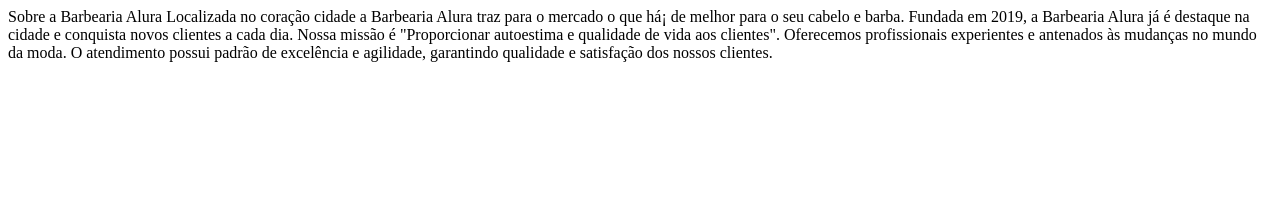
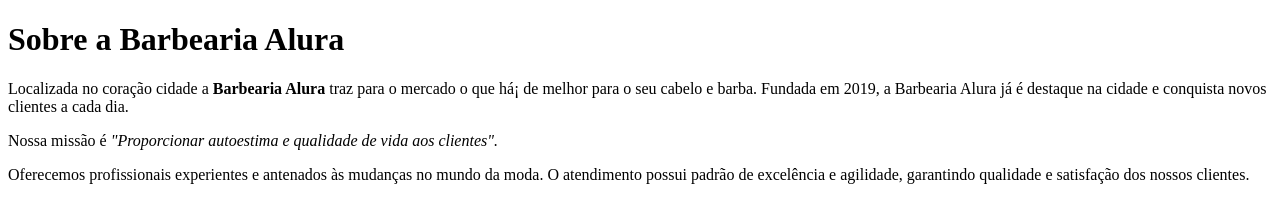
Before and after one commit to ThiagoHasab/1-c-P.C-Thiago-Bastos, a plain HTML site: page index.html in a window 1280 px wide. Drawn offline with Linux system fonts and the light colour scheme.

Commit message:
04/10/2022

```diff
--- a/index.html
+++ b/index.html
@@ -6,9 +6,9 @@
 	<title>BARBEARIA ALURA</title>
 </head>
 <body>
-	Sobre a Barbearia Alura
-Localizada no coração cidade a Barbearia Alura traz para o mercado o que há¡ de melhor para o seu cabelo e barba. Fundada em 2019, a Barbearia Alura já é destaque na cidade e conquista novos clientes a cada dia.
-Nossa missão é "Proporcionar autoestima e qualidade de vida aos clientes".
+	<h1>Sobre a Barbearia Alura</h1>
+</p>Localizada no coração cidade a <strong>Barbearia Alura</strong> traz para o mercado o que há¡ de melhor para o seu cabelo e barba. Fundada em 2019, a Barbearia Alura já é destaque na cidade e conquista novos clientes a cada dia.</p>
+<p>Nossa missão é <i>"Proporcionar autoestima e qualidade de vida aos clientes".</i></p>
 Oferecemos profissionais experientes e antenados às mudanças no mundo da moda. O atendimento possui padrão de excelência e agilidade, garantindo qualidade e satisfação dos nossos clientes.
 
 </body>
```
